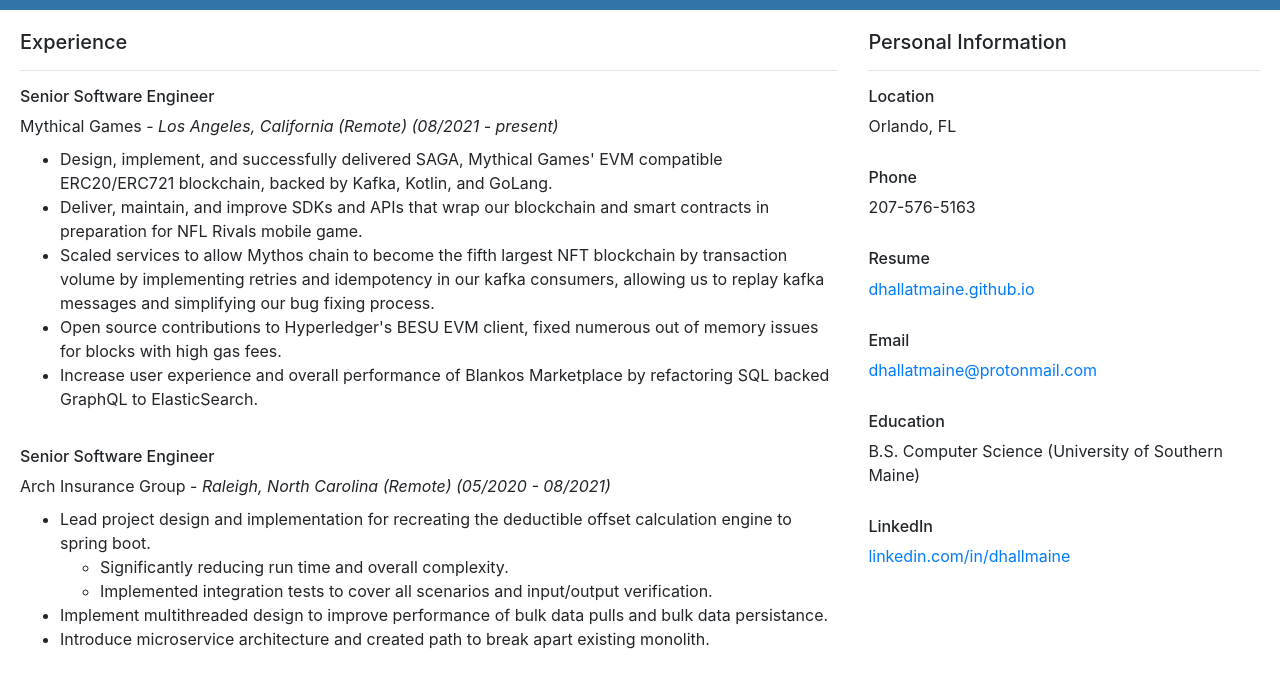
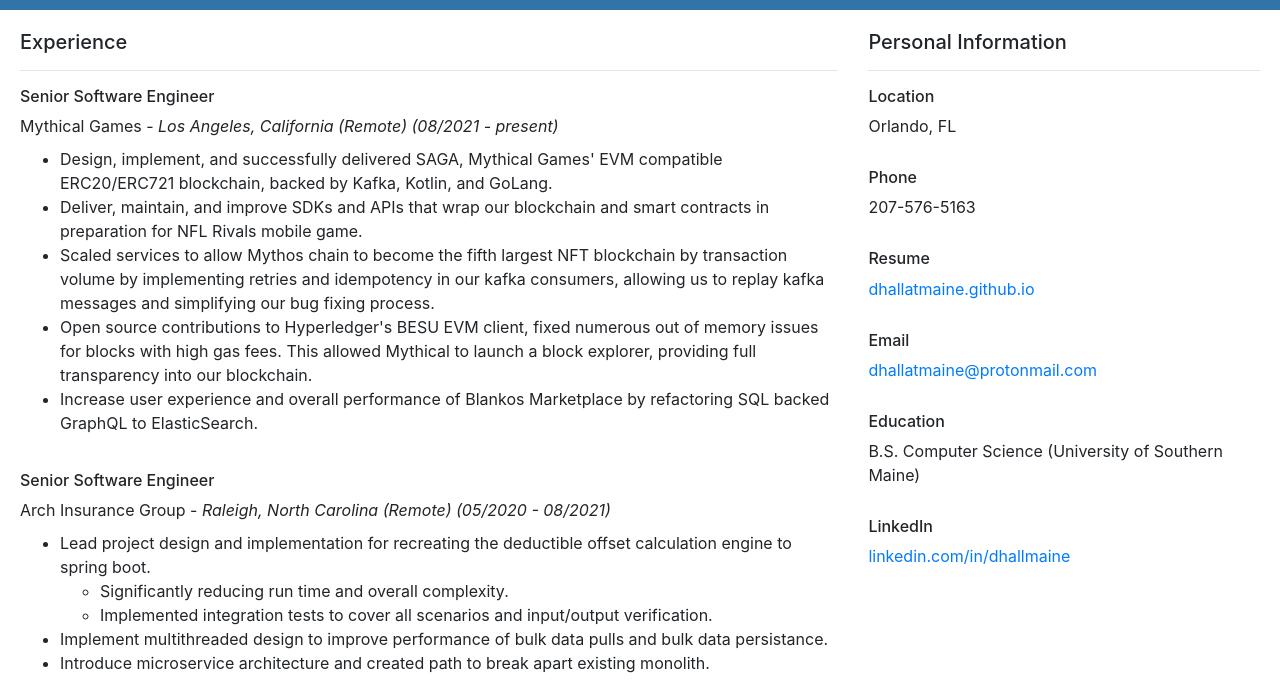
Before and after one commit to dhallatmaine/dhallatmaine.github.io, a plain HTML site: page index.html in a window 1280 px wide. Shown: the part 75-759 px from the top of the page. Drawn offline with nearby package versions, Linux system fonts and the light colour scheme.

Commit message:
Update index.html

```diff
--- a/index.html
+++ b/index.html
@@ -69,7 +69,7 @@
               <li>Design, implement, and successfully delivered SAGA, Mythical Games' EVM compatible ERC20/ERC721 blockchain, backed by Kafka, Kotlin, and GoLang.</li>
 	      <li>Deliver, maintain, and improve SDKs and APIs that wrap our blockchain and smart contracts in preparation for NFL Rivals mobile game.</li>
 	      <li>Scaled services to allow Mythos chain to become the fifth largest NFT blockchain by transaction volume by implementing retries and idempotency in our kafka consumers, allowing us to replay kafka messages and simplifying our bug fixing process.</li>
-	      <li>Open source contributions to Hyperledger's BESU EVM client, fixed numerous out of memory issues for blocks with high gas fees.</li>
+	      <li>Open source contributions to Hyperledger's BESU EVM client, fixed numerous out of memory issues for blocks with high gas fees. This allowed Mythical to launch a block explorer, providing full transparency into our blockchain.</li>
 	      <li>Increase user experience and overall performance of Blankos Marketplace by refactoring SQL backed GraphQL to ElasticSearch.</li>
 	    </ul>
 	  </div>
```
